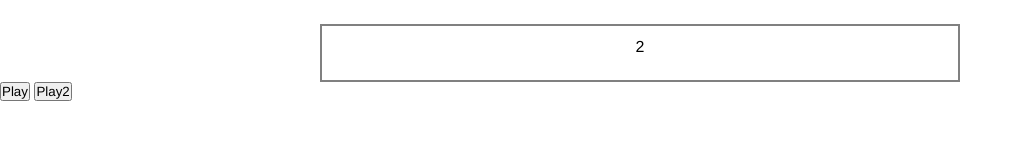
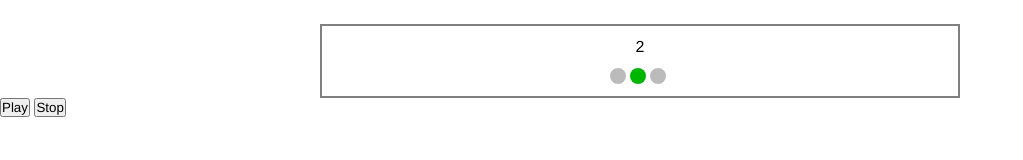
Before and after one commit to bmhan319/Metronome, a plain HTML site: page index.html in a window 1280 px wide. Both pictures are taken after a click on the button "Play2". Shown: the whole page, without its empty margins (0-1023 px from the left). Drawn offline with Linux system fonts and the light colour scheme.

Commit message:
rewrote all code to incorporate gui changes in time with the ticks more easily

```diff
--- a/css/index.css
+++ b/css/index.css
@@ -34,3 +34,7 @@ body {
   border-radius: 50%;
   margin-right: 4px;
 }
+
+.active-ball {
+  background-color: rgb(0, 182, 0);
+}
--- a/index.html
+++ b/index.html
@@ -27,7 +27,7 @@
   </section>
 
   <button id ="playButton" onclick="metronome(120, 4)" type="button">Play</button>
-  <button id ="playButton2" onclick=" candy()" type="button">Play2</button>
+  <button id ="playButton2" onclick=" metronome2(120, 3)" type="button">Play2</button>
 
 
 </body>
--- a/js/index.js
+++ b/js/index.js
@@ -9,6 +9,8 @@
 //Global Variables
 let play = false
 let isTicking   //variable needs to be placed here to stop setInterval properly
+let isChangingNumber   //variable needs to be placed here to stop setInterval properly
+let isChangingColor   //variable needs to be placed here to stop setInterval properly
 let timeout     //variable needs to be placed here to stop setTimeout properly
 
 
@@ -53,25 +55,90 @@ function beatTimer(millisec, beats) {
   }
 }
 
+
+
+
+
 //This might be a better way to set ticks
 //ChangeInterface
-let j = 0
-function changeInterface() {
-  const accent = document.getElementById("accent")
-  const beatNum = document.getElementById("beatNum")
-  let beats = 4
-  let array = []
-  for (i = 0; i < beats; i++) {
-    array.push(i+1)
+let beatsPerMeasure = 0
+
+function metronome2(bpm, beats) {
+  const milliseconds = convert(bpm)
+  const button = document.getElementById("playButton2")
+
+  createBalls(beats)
+
+  if (play === false) {
+    isTicking = setInterval( () => { ticking() }, milliseconds)
+    isChangingColor = setInterval( () => {changeBallColor(beats)}, milliseconds)
+    isChangingNumber = setInterval( () => {changeBeatNum(beats)}, milliseconds)
+    button.innerHTML = "Stop"
+  } else if (play === true) {
+    clearInterval(isTicking)
+    clearInterval(isChangingNumber)
+    clearInterval(isChangingColor)
+    button.innerHTML = "Play2"
   }
 
-  beatNum.innerHTML = array[j]
-  accent.play()
-  j = (j + 1) % array.length;
+  play = !play
 }
 
-//setInterval(changeInterface, 1000);
 
-function candy() {
-  setInterval(changeInterface, 1000)
+function ticking() {
+  const accent = document.getElementById("accent")
+  const tick = document.getElementById("tick")
+  if (beatsPerMeasure === 0) {
+    accent.play()
+  } else {
+    tick.play()
+  }
 }
+
+function changeBeatNum(beats) {
+  const beatNum = document.getElementById("beatNum")
+  let arrayOfBeats = []
+
+  for (i = 0; i < beats; i++) {
+    arrayOfBeats.push(i + 1)
+  }
+
+  beatNum.innerHTML = arrayOfBeats[beatsPerMeasure]
+  beatsPerMeasure = (beatsPerMeasure + 1) % arrayOfBeats.length;
+}
+
+function changeBallColor(beats) {
+  const beatPlace = document.getElementById("beatPlace")
+
+  for (i = 0; i < beats; i++) {
+    if (beatsPerMeasure === 0) {
+      beatPlace.children[0].style.backgroundColor = "green"
+    } else {
+      beatPlace.children[0].style.backgroundColor = "#bbb"
+    }
+
+    if (beatsPerMeasure === i) {
+      beatPlace.children[i].classList.add("active-ball")
+    } else {
+      beatPlace.children[i].classList.remove("active-ball")
+    }
+  }
+}
+
+
+
+
+function createBalls(beats) {
+  const beatPlace = document.getElementById("beatPlace")
+  let child = beatPlace.lastElementChild;
+  while (child) {
+    beatPlace.removeChild(child);
+    child = beatPlace.lastElementChild;
+  }
+
+  for (var i = 0; i < beats; i++) {
+    const balls = document.createElement("div")
+    balls.classList.add("ball", `ball${i+1}`)
+    beatPlace.appendChild(balls)
+  }
+}
```
